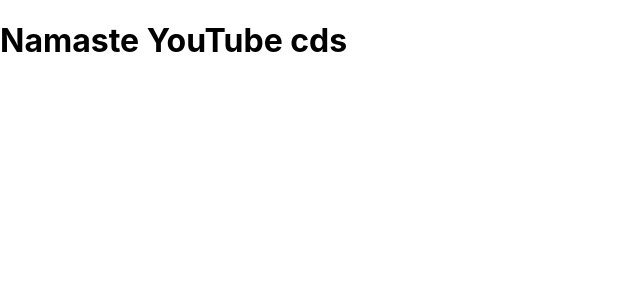
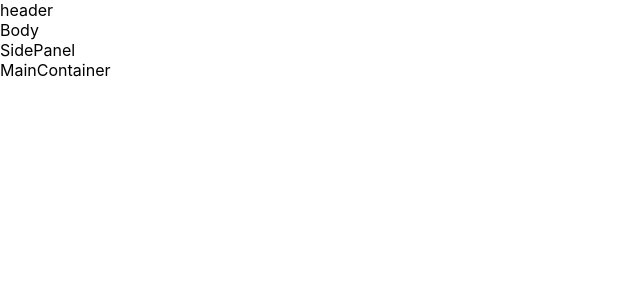
Before and after one commit to Divyaa268/WatchWave, a React (Create React App) app: page / in a window 1280 px wide. Shown: the top 300 px of the page, without its empty margins (0-640 px from the left). Built offline with nearby package versions, Linux system fonts and the light colour scheme.

Commit message:
Added all components in app.js
Added all components in app.js

```diff
--- a/src/App.js
+++ b/src/App.js
@@ -1,9 +1,12 @@
-
+import "./App.css"
+import Body from "./components/Body";
+import Header from "./components/Header";
 
 function App() {
   return (
-    <div className="App">
-      <h1>Namaste YouTube cds</h1>
+    <div>
+      <Header />
+      <Body />
     </div>
   );
 }
```
